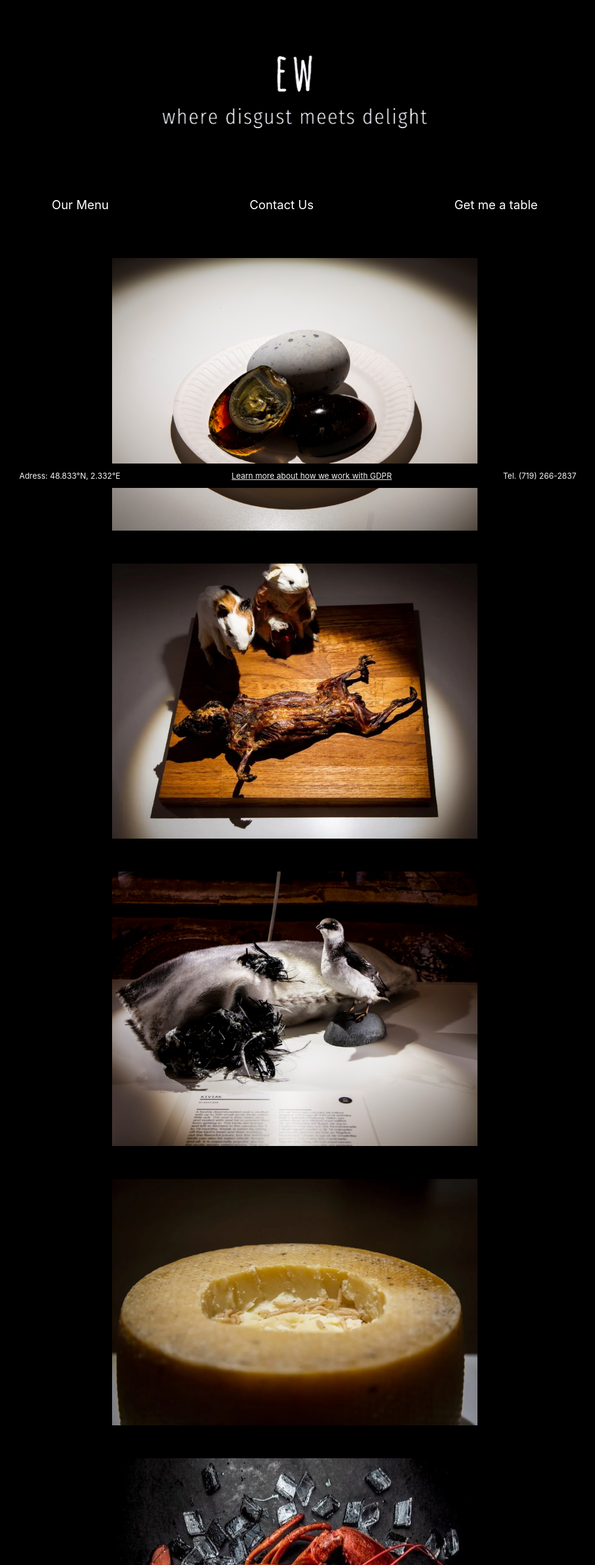
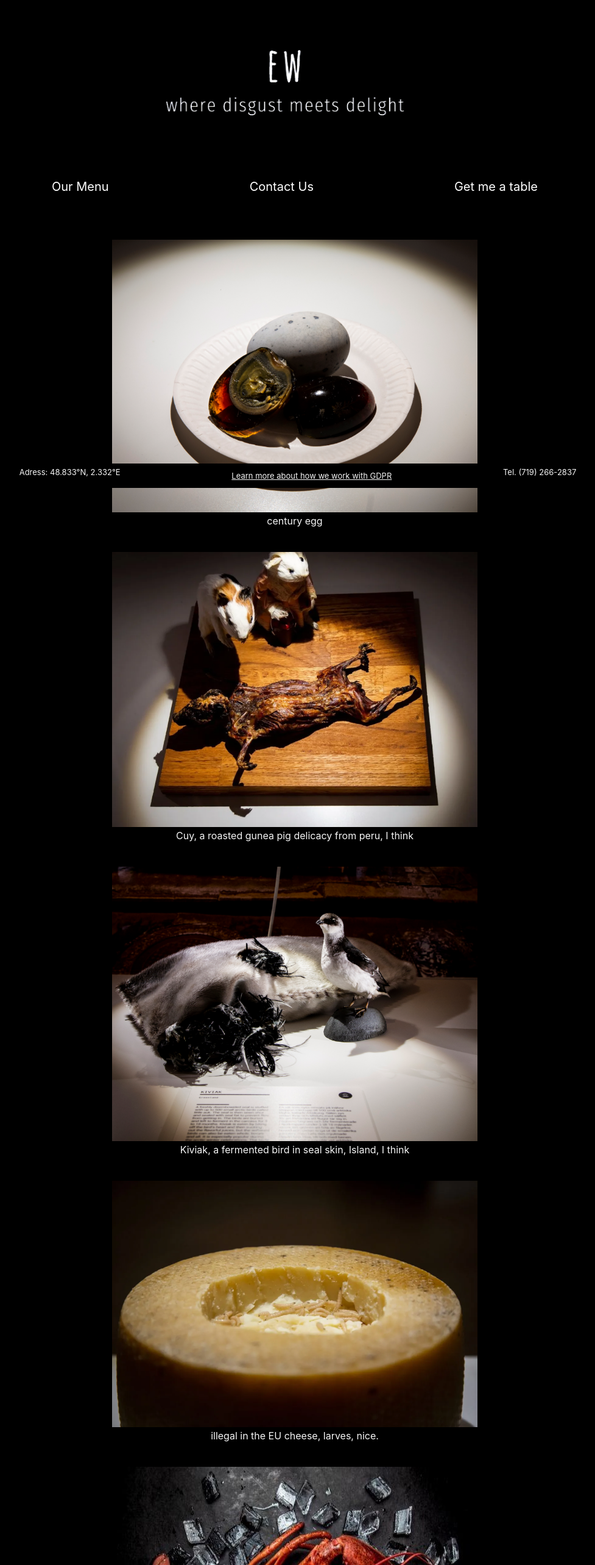
Before and after one commit to amwallgren/EW, a React (Create React App) app in the folder therestaurant/: page /menu in a window 1280 px wide. Shown: the top 2566 px of the page at 61% size, without its empty margins (156-1133 px from the left). Built offline with nearby package versions, Linux system fonts and the light colour scheme.

Commit message:
centered header, added menu text(in progress)

```diff
--- a/therestaurant/src/App.css
+++ b/therestaurant/src/App.css
@@ -28,7 +28,6 @@ footer {
   height: 30px;
   padding: 5px;
   font-size: small;
-
   display: flex;
   justify-content: space-evenly;
   align-items: center;
--- a/therestaurant/src/components/LandingPage/Header.jsx
+++ b/therestaurant/src/components/LandingPage/Header.jsx
@@ -6,7 +6,6 @@ import HamburgerMenu from "./HamburgerMenu";
 
 
 function Header () {
-//  const [restaurantId] = useState(null)
 
   return (
     <>
--- a/therestaurant/src/components/LandingPage/Layout.css
+++ b/therestaurant/src/components/LandingPage/Layout.css
@@ -1,6 +1,8 @@
 
 .ewHeader {
-    width: 100%;
+    width: 90%;
+    position: relative;
+    left: -1rem;
 }
 
 .navBar {
--- a/therestaurant/src/components/Menu/Menu.css
+++ b/therestaurant/src/components/Menu/Menu.css
@@ -1,41 +1,45 @@
 
 .centuryEgg {
     width: 600px;
-    margin: 25px;
+    margin: 25px 25px 0px 25px;
 }
 .cuyRoastedGuineaPig {
     width: 600px;
-    margin: 25px;
+    margin: 25px 25px 0px 25px;
 }
 .fermentedBirdInSeal {
     width: 600px;
-    margin: 25px;
+    margin: 25px 25px 0px 25px;
 }
 .illegalCheese {
     width: 600px;
-    margin: 25px;
+    margin: 25px 25px 0px 25px;
 }
 
 .lobster  {
     width: 600px;
     height: 450px;
-    margin: 25px;
+    margin: 25px 25px 0px 25px;
 }
 .mellifiedMan {
     width: 600px;
     height: 400px;
-    margin: 25px;
+    margin: 25px 25px 0px 25px;
 }
 .pickledSheepsEye {
     width: 600px;
-    margin: 25px;
+    margin: 25px 25px 0px 25px;
 }
 .snails {
     width: 600px;
-    margin: 25px;
+    margin: 25px 25px 0px 25px;
 }
 .surstromming {
     width: 600px;
     height: 400px;
-    margin: 25px;
+    margin: 25px 25px 0px 25px;
 }
+
+p {
+    margin-top: 0;
+}
--- a/therestaurant/src/components/Menu/Menu.jsx
+++ b/therestaurant/src/components/Menu/Menu.jsx
@@ -11,21 +11,59 @@ import './Menu.css';
 
 //to-do: add divs around everything for styling
 // figure out how to attach "fact-field" next to pictures.
-// fix sizing
 
 export const Menu = () => {
     return (
         <>
         <div className='menuWrapper'>
+
+            <div>
+
                 <img className='centuryEgg' src={centuryEgg}></img>
+                <p>century egg</p>
+            </div>
+
+            <div>
+
                 <img className='cuyRoastedGuineaPig' src={cuyRoastedGuineaPig}></img>
+                <p>Cuy, a roasted gunea pig delicacy from peru, I think</p>
+            </div>
+
+            <div>
                 <img className='fermentedBirdInSeal' src={fermentedBirdInSeal}></img>
+                <p>Kiviak, a fermented bird in seal skin, Island, I think</p>
+            </div>
+
+            <div>
                 <img className='illegalCheese' src={illegalCheese}></img>
+                <p>illegal in the EU cheese, larves, nice. </p>
+            </div>
+
+            <div>
                 <img className='lobster' src={lobster}></img>
+                <p>Lobster, for the weak</p>
+            </div>
+
+            <div>
                 <img className='mellifiedMan' src={mellifiedMan}></img>
+                <p>mellification is sort of mummufication. Healing properties. </p>
+            </div>
+
+            <div>
                 <img className='pickledSheepsEye' src={pickledSheepsEye}></img>
-            <img className='snails' src={snails}></img> <br />
-            <img className='surstromming' src={surstromming}></img> <br />
+                <p>the best hangoover cure you can get for money today</p>
+            </div>
+
+            <div>
+                <img className='snails' src={snails}></img>
+                <p>snails, God said theyre not food. no need to count calories then. </p>
+            </div>
+
+            <div>
+                <img className='surstromming' src={surstromming}></img>
+                <p>surströmming, Swedish ""delicacy"". To be enjoyed in our surströmming-booth. </p>
+            </div>
+
         </div>
         </>
     )
```
Lines whose indentation alone changed are shown as unchanged.
